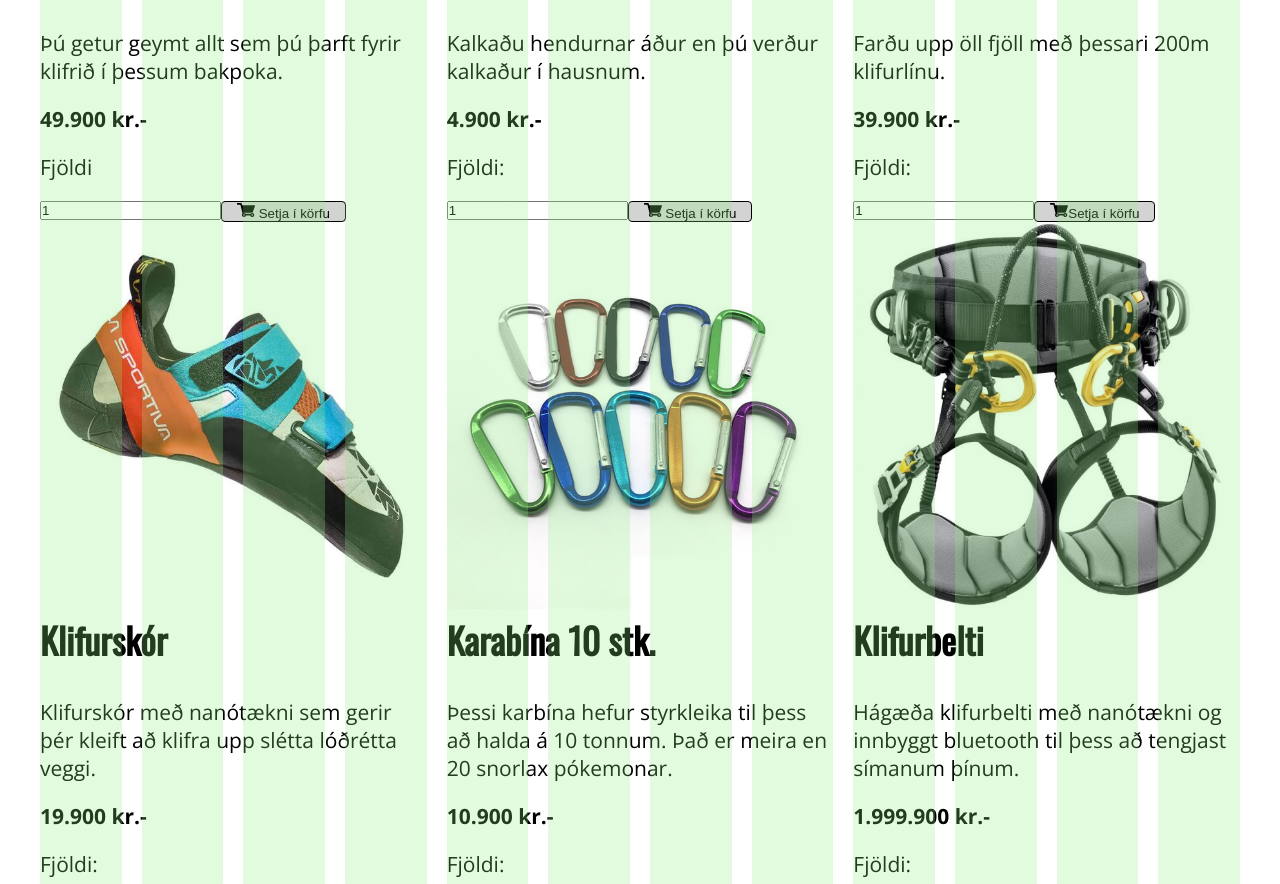
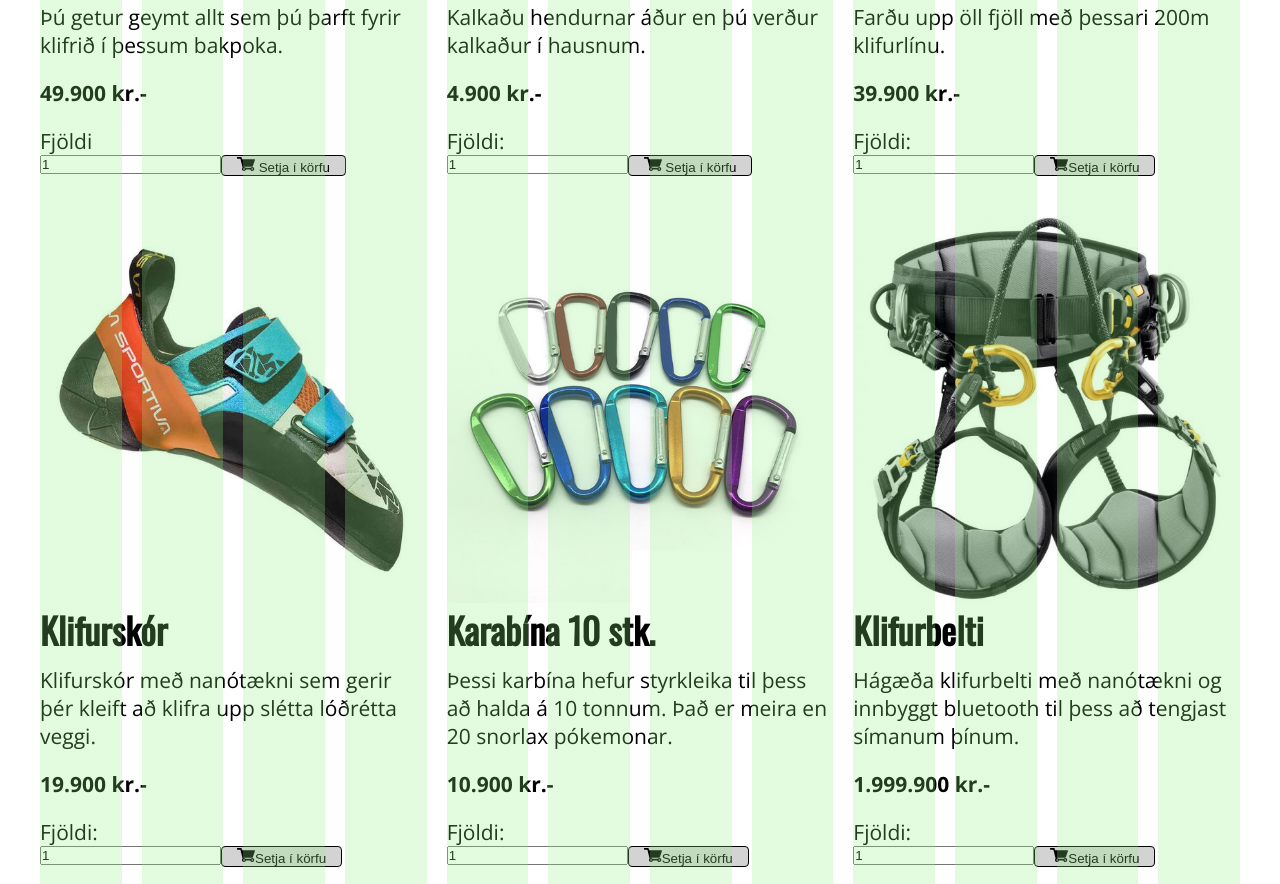
Before and after one commit to viktorgiz/Storaverkefnid, a plain HTML site: page Vorur.html in a window 1280 px wide. Shown: the part 636-1520 px from the top of the page. Drawn offline with nearby package versions, Linux system fonts and the light colour scheme.

Commit message:
Add files via upload

```diff
--- a/Vorur.html
+++ b/Vorur.html
@@ -4,8 +4,9 @@
         <meta charset="utf-8">
         <meta name="viewport" content="width=device-width, initial-scale=1">
         <title>Prílihúsið</title>
+
+        <link rel="stylesheet" href="styles.css">
         <link rel="stylesheet" href="vorur.css">
-        <link rel="stylesheet" href="styles.css">
         <link rel="stylesheet" href="grid.css">
 
         <link href="https://fonts.googleapis.com/css?family=Oswald&display=swap" rel="stylesheet">
@@ -35,7 +36,7 @@
                         <h3>Bakpoki</h3>
                         <p>Þú getur geymt allt sem þú þarft fyrir klifrið í þessum bakpoka.</p>
                         <h4> 49.900 kr.-</h4>
-                        <p>Fjöldi</p>
+                        <p class="fjoldi__nomarginbot">Fjöldi</p>
                         <div class="uppfaera__vorur">
                     <div>
                 <input type="text"
@@ -51,7 +52,7 @@
                 <h3>Kalkpoki</h3>
                 <p>Kalkaðu hendurnar áður en þú verður kalkaður í hausnum.</p>
                 <h4>4.900 kr.-</h4>
-                <p>Fjöldi:</p>
+                <p class="fjoldi__nomarginbot">Fjöldi:</p>
                 <div class="uppfaera__vorur">
             <div>
             <input type="text"
@@ -67,7 +68,7 @@
             <h3>Klifurlína</h3>
             <p>Farðu upp öll fjöll með þessari 200m klifurlínu.</p>
             <h4>39.900 kr.-</h4>
-            <p>Fjöldi:</p>
+            <p class="fjoldi__nomarginbot">Fjöldi:</p>
             <div class="uppfaera__vorur">
         <div>
         <input type="text"
@@ -84,7 +85,7 @@
             <h3> Klifurskór </h3>
             <p>Klifurskór með nanótækni sem gerir þér kleift að klifra upp slétta lóðrétta veggi.</p>
             <h4>19.900 kr.-</h4>
-            <p>Fjöldi:</p>
+            <p class="fjoldi__nomarginbot">Fjöldi:</p>
             <div class="uppfaera__vorur">
         <div>
         <input type="text"
@@ -101,7 +102,7 @@
             <h3>Karabína 10 stk.</h3>
             <p>Þessi karbína hefur styrkleika til þess að halda á 10 tonnum. Það er meira en 20 snorlax pókemonar.</p>
             <h4>10.900 kr.-</h4>
-            <p>Fjöldi:</p>
+            <p class="fjoldi__nomarginbot">Fjöldi:</p>
             <div class="uppfaera__vorur">
         <div>
         <input type="text";
@@ -118,7 +119,7 @@
             <h3>Klifurbelti</h3>
             <p>Hágæða klifurbelti með nanótækni og innbyggt bluetooth til þess að tengjast símanum þínum.</p>
             <h4>1.999.900 kr.-</h4>
-            <p>Fjöldi:</p>
+            <p class="fjoldi__nomarginbot">Fjöldi:</p>
             <div class="uppfaera__vorur">
         <div>
             <input type="text";
--- a/vorur.css
+++ b/vorur.css
@@ -12,18 +12,27 @@ html{
       box-sizing: border-box;
   }
 
-main{
+  /* main{
     margin: 0 auto;
     max-width: 1450px;
     padding-left: 20px;
     padding-right: 20px;
-}
+  } */
 
   .grid__col4{
     width: 33.33333333%;
     padding-right: 10px;
     padding-left: 10px;
+    display:flex;
+    flex-direction:column;
+    justify-content: space-between;
 
+  }
+  .grid__row{
+    padding-bottom:40px;
+  }
+  .fjoldi__nomarginbot{
+    margin-bottom:0px;
   }
 
   .uppfaera__vorur{
@@ -54,3 +63,7 @@ main{
   .img__vorur{
     width: 18px;
   }
+
+  h3{
+    margin-bottom: 10px;
+  }
```
Lines whose indentation alone changed are shown as unchanged.
